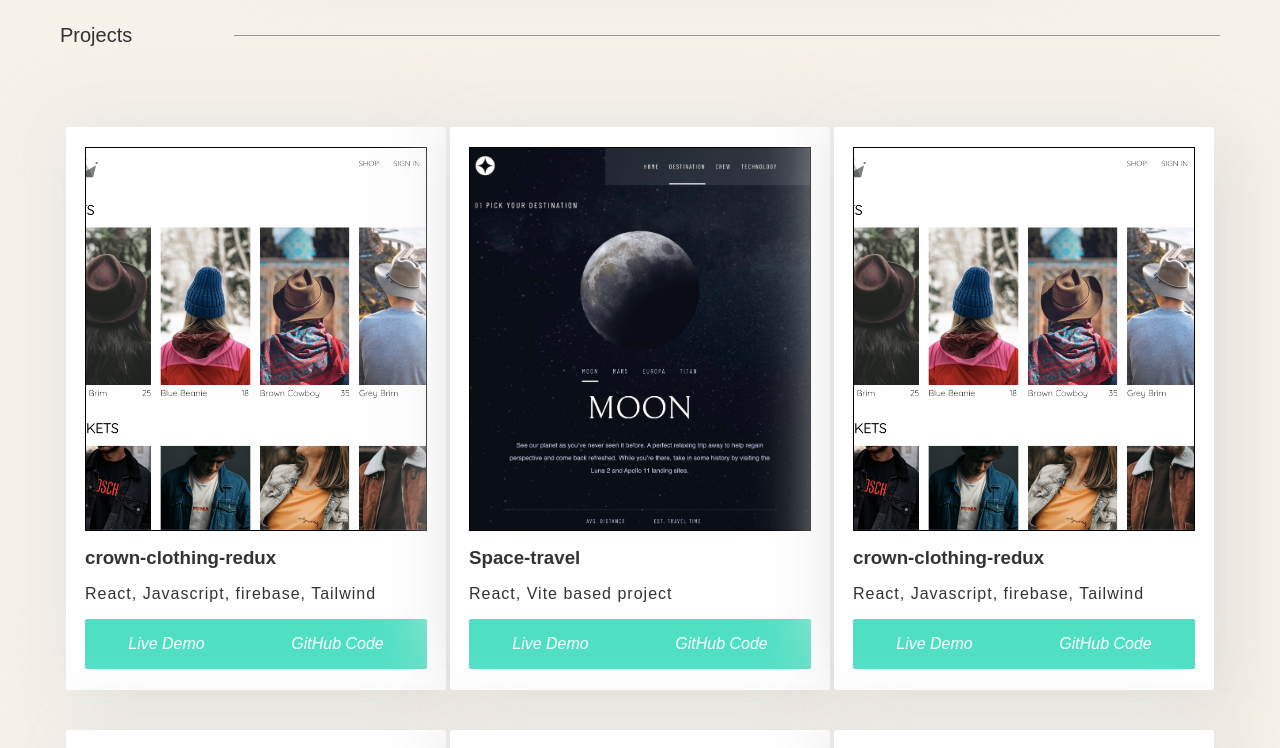
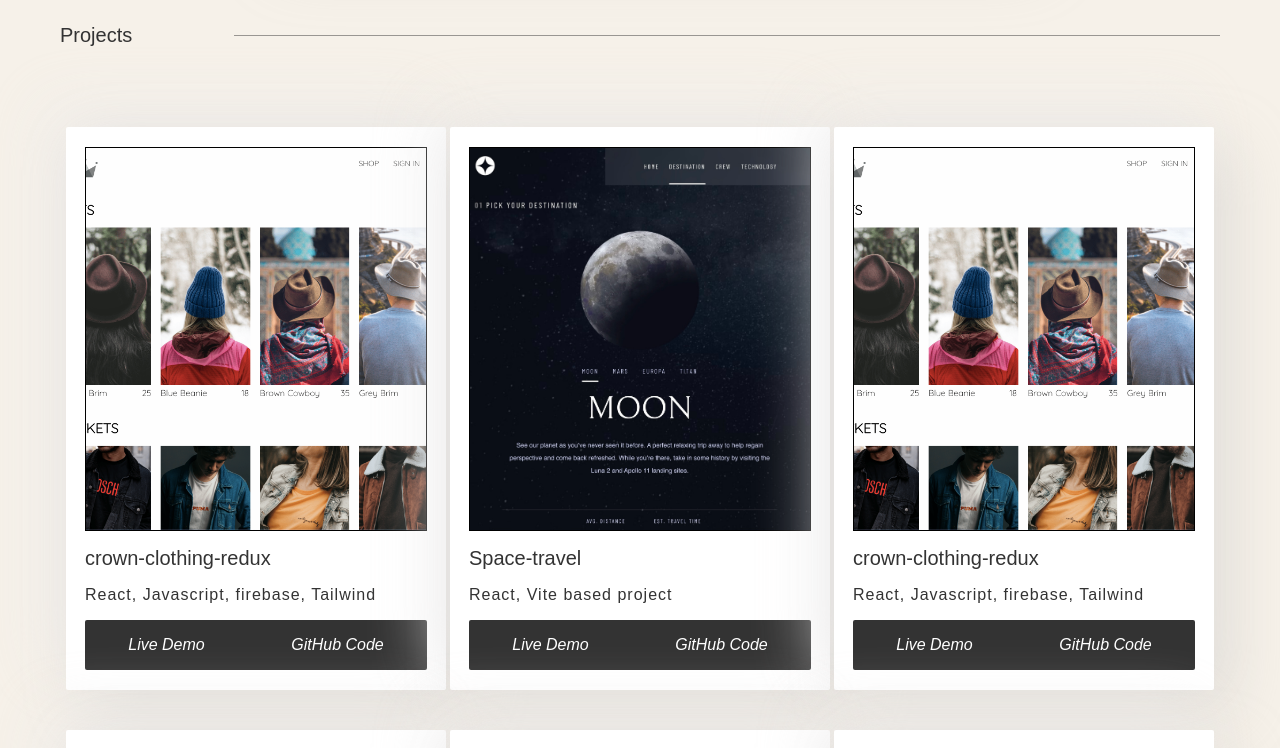
Before and after one commit to shay122990/port.2.0-folio, a React (Create React App) app: page / in a window 1280 px wide. Shown: the part 1560-2308 px from the top of the page. Built offline with nearby package versions, Linux system fonts and the light colour scheme; no server answers; a web font is replaced by a local one.

Commit message:
aria-label for profile icon links

```diff
--- a/src/components/footer/footer.components.jsx
+++ b/src/components/footer/footer.components.jsx
@@ -9,6 +9,7 @@ export const Footer = () => {
           href="https://github.com/shay122990"
           target="_blank"
           rel="noreferrer"
+          aria-label="GitHub Profile"
         >
           <i className="fa-brands fa-github footer-icon"></i>
         </a>
@@ -16,6 +17,7 @@ export const Footer = () => {
           href="https://www.linkedin.com/in/shay-asanova90/"
           target="_blank"
           rel="noreferrer"
+          aria-label="LinkedIn Profile"
         >
           <i className="fa-brands fa-linkedin footer-icon"></i>
         </a>
--- a/src/components/navigation/nav.component.jsx
+++ b/src/components/navigation/nav.component.jsx
@@ -1,4 +1,4 @@
-import React, { useContext, useState } from "react";
+import { useContext, useState } from "react";
 import "./nav.styles.css";
 import { DarkModeToggle } from "../dark-mode-toggle/dark-mode-toggle";
 import { ThemeContext } from "../../ThemeContext";
@@ -54,6 +54,7 @@ export const NavBar = () => {
             target="_blank"
             rel="noreferrer"
             onClick={toggleMenu}
+            aria-label="GitHub Profile"
           >
             <i className="fa-brands fa-github nav-icon"></i>
           </a>
--- a/src/components/project-card/project-card.component.jsx
+++ b/src/components/project-card/project-card.component.jsx
@@ -8,7 +8,7 @@ const ProjectCard = ({ project }) => {
           <img className="project-img" src={project.imageUrl} alt="project" />
         </div>
         <div className="project-info">
-          <h3>{project.name}</h3>
+          <span>{project.name}</span>
           <p>{project.description}</p>
         </div>
         <div className="project-links">
--- a/src/components/project-card/project-card.styles.css
+++ b/src/components/project-card/project-card.styles.css
@@ -5,7 +5,7 @@
   justify-content: center;
   margin-bottom: 40px;
 }
-.project-card-content{
+.project-card-content {
   width: 380px;
   display: flex;
   flex-direction: column;
@@ -13,11 +13,10 @@
   align-items: center;
   padding: 20px 0;
   box-shadow: var(--box-shadow);
-  border-bottom: 1px solid #fff;
   background-color: #fff;
   border-radius: 2px;
 }
-.image-container{
+.image-container {
   display: flex;
   justify-content: center;
   align-items: center;
@@ -25,7 +24,6 @@
   height: 24rem;
   overflow: hidden;
   border: solid 1px rgb(0, 0, 0);
-  background-color: #fff;
 }
 .project-img {
   width: 100%;
@@ -33,62 +31,61 @@
   object-fit: cover;
 }
 
-.project-info{
+.project-info {
   width: 90%;
   display: flex;
   flex-direction: column;
-  margin-bottom: 40px;
-  color: #333;
+  color:#333;
   margin: 1rem 0 0 0;
 }
-.project-info h3{
+.project-info span {
   margin: 0;
+  font-size: 20px;
 }
-/* .project-info p{
 
-} */
 .project-links {
   display: flex;
   justify-content: space-around;
   align-items: center;
   width: 90%;
   height: 50px;
-  background-color: var(--hover-color);
+  background-color: #333;
   border-radius: 2px;
 }
 
 .project-links a {
   font-style: italic;
-  color: #fff;
+  color:#fff;
   text-decoration: none;
 }
 
 .project-links a:hover {
-  text-shadow: 0 0 5px #FFF, 0 0 10px #FFF, 0 0 15px #FFF, 0 0 20px #49ff18, 0 0 30px #49FF18, 0 0 40px #49FF18, 0 0 55px #49FF18, 0 0 75px #49ff18;
-  color: #FFFFFF;
+  text-decoration: underline;
+  text-decoration-color: var(--accent);
+  text-underline-offset: 10px;
+}
 
-}
 @media (max-width: 1240px) {
   .project-card {
     flex: 1 1 calc(50% - 16px);
   }
-  .project-card-content{
+  .project-card-content {
     width: 330px;
   }
-  .image-container{
+  .image-container {
     height: 320px;
   }
-  .project-info h3{
+  .project-info h3 {
     font-size: 16px;
   }
-  .project-info p{
+  .project-info p {
     font-size: 14px;
   }
-  .project-links{
+  .project-links {
     margin-top: 10px;
     height: 50px;
   }
-  .project-links a{
+  .project-links a {
     font-size: 15px;
   }
 }
@@ -97,23 +94,23 @@
   .project-card {
     flex: 1 1 calc(100% - 16px);
   }
-  .project-card-content{
+  .project-card-content {
     width: 340px;
   }
-  .image-container{
+  .image-container {
     height: 360px;
   }
-  .project-info h3{
+  .project-info h3 {
     font-size: 16px;
   }
-  .project-info p{
+  .project-info p {
     font-size: 13px;
   }
-  .project-links{
+  .project-links {
     margin-top: 10px;
     height: 46px;
   }
-  .project-links a{
+  .project-links a {
     font-size: 14px;
   }
 }
--- a/src/index.css
+++ b/src/index.css
@@ -19,7 +19,7 @@ html {
   --background-color: #333; /* Dark mode background color */
   --text-color: #fff; /* Dark mode text color */
   --hr-color: #ffffff5b; /* Dark mode hr color */
-    --box-shadow-dark: 20px 20px 60px #11111176, -20px -20px 60px #44444477;
+  --box-shadow-dark: 20px 20px 60px #11111176, -20px -20px 60px #44444477;
   --box-shadow: var(--box-shadow-dark); /* Dark mode box shadow */
 
 }
```
